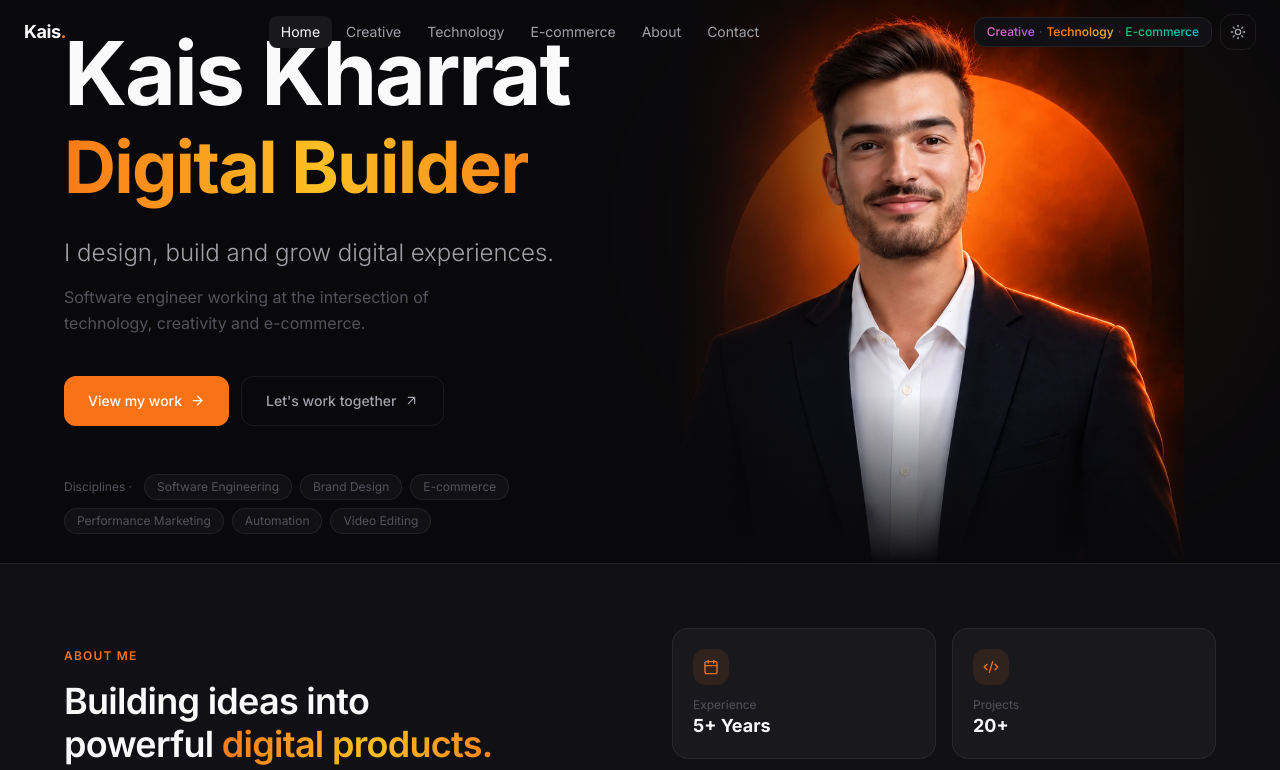
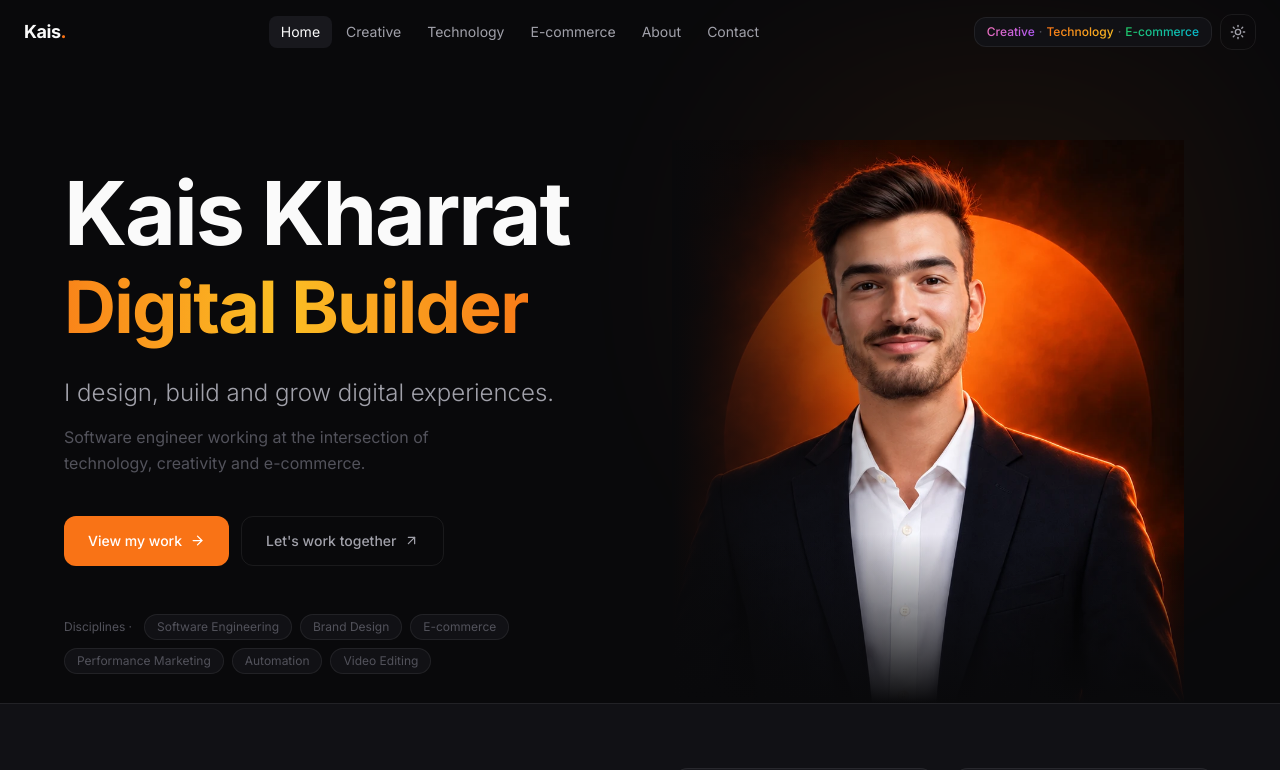
Before and after one commit to kaiskharrat/kais-portfolio, a Next.js app: page / in a window 1280 px wide. Shown: the top 770 px of the page. Built offline with nearby package versions, Linux system fonts and the light colour scheme.

Commit message:
fix: use inline spacer for desktop hero top spacing (bypass Tailwind class issue)
Co-Authored-By: Claude Sonnet 4.6 <noreply@anthropic.com>

```diff
--- a/src/components/home/Hero.tsx
+++ b/src/components/home/Hero.tsx
@@ -53,7 +53,9 @@ export default function Hero() {
       </div>
 
       {/* ── Container ── */}
-      <div className="container relative z-10 pt-5 pb-12 lg:pt-52 lg:pb-24">
+      <div className="container relative z-10 pt-5 pb-12 lg:pb-24">
+        {/* Desktop spacer — pushes content below navbar */}
+        <div className="hidden lg:block" style={{ height: '140px' }} />
         <div className="grid lg:grid-cols-2 lg:gap-16 items-center">
 
           {/* ── TEXT ── */}
```
